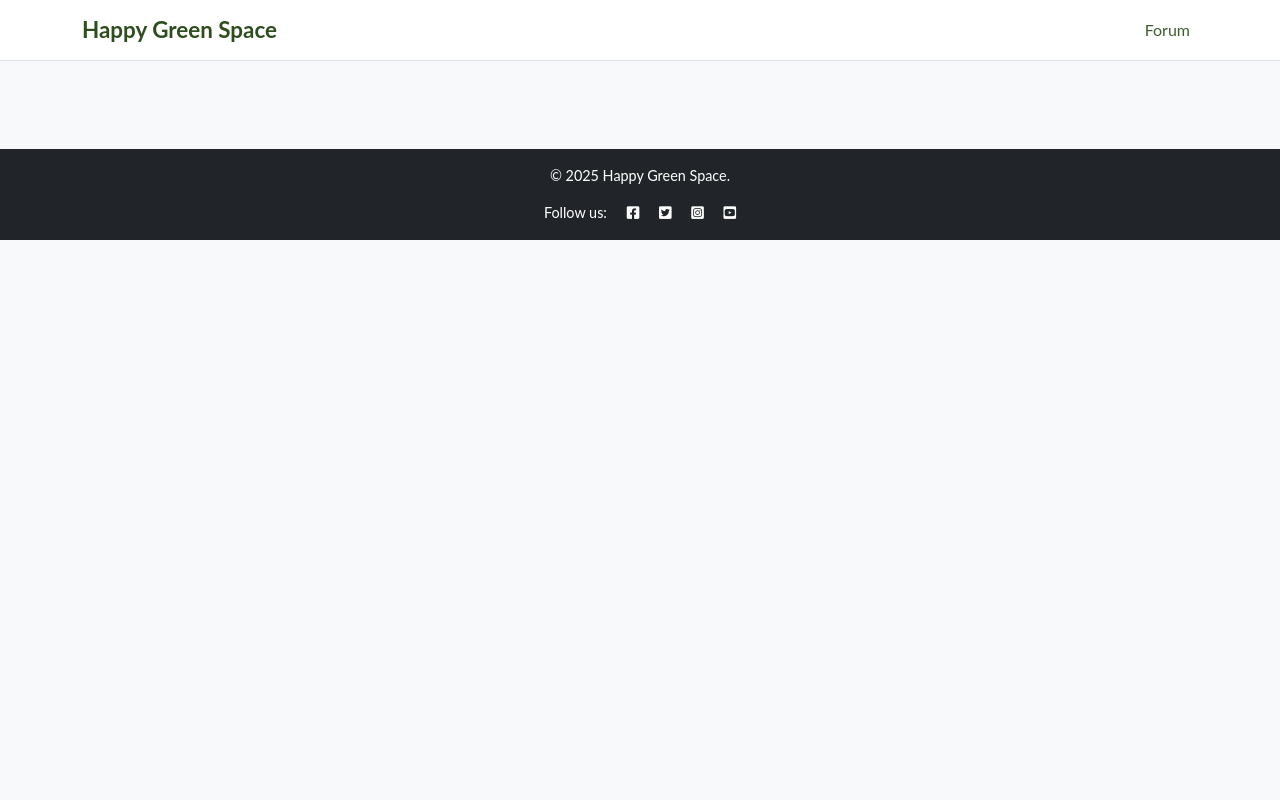
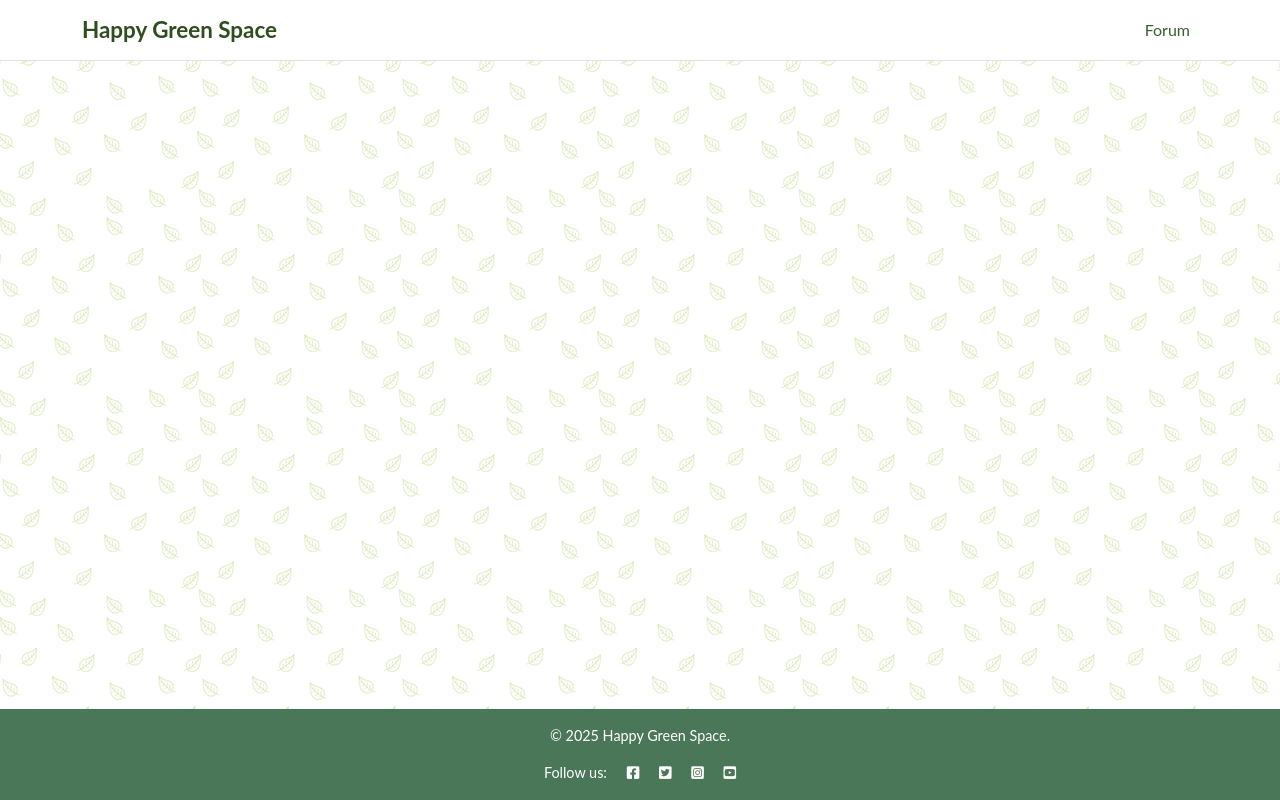
Before and after one commit to hisarciklilar/happy-green-space, a Django app: page / in a window 1280 px wide. Run offline with Django 5.2, Linux system fonts and the light colour scheme; data that the repository does not hold is empty.

Commit message:
Push footer bottom

```diff
--- a/static/css/style.css
+++ b/static/css/style.css
@@ -4,6 +4,13 @@ body {
     color: #2f4f2f;
     margin: 0;
     padding: 0;
+}
+
+html, body {
+    height: 100%;
+    margin: 0;
+    display: flex;
+    flex-direction: column;
 }
 
 .navbar {
@@ -28,7 +35,7 @@ body {
 }
 
 footer {
-    background-color: #2f4f2f;
+    background-color: #4a7757;
     color: #fff;
     padding: 1rem 0;
     font-size: 0.9rem;
@@ -52,3 +59,14 @@ footer {
     background-color: #285c2c;
     color: white;
 }
+
+main {
+    flex: 1;
+}
+
+body {
+    font-family: 'Lato', sans-serif;
+    background: url('../images/leaves.png') repeat;
+    background-color: #f3f7f2; /* fallback color */
+    color: #2f4f2f;
+}
--- a/templates/base.html
+++ b/templates/base.html
@@ -39,7 +39,7 @@
     </main>
 
     <!-- Footer -->
-    <footer class="footer mt-5 py-3 bg-dark text-white text-center">
+    <footer class="footer mt-5 py-3 text-white text-center">
         <div class="container">
             <p>&copy; 2025 Happy Green Space. </p>
             <p class="m-0 text-center text-white">Follow us: <i class="fab fa-facebook-square ms-3"></i>
```
Also changed, not shown: README.md, static/images/leaves.png (added).
